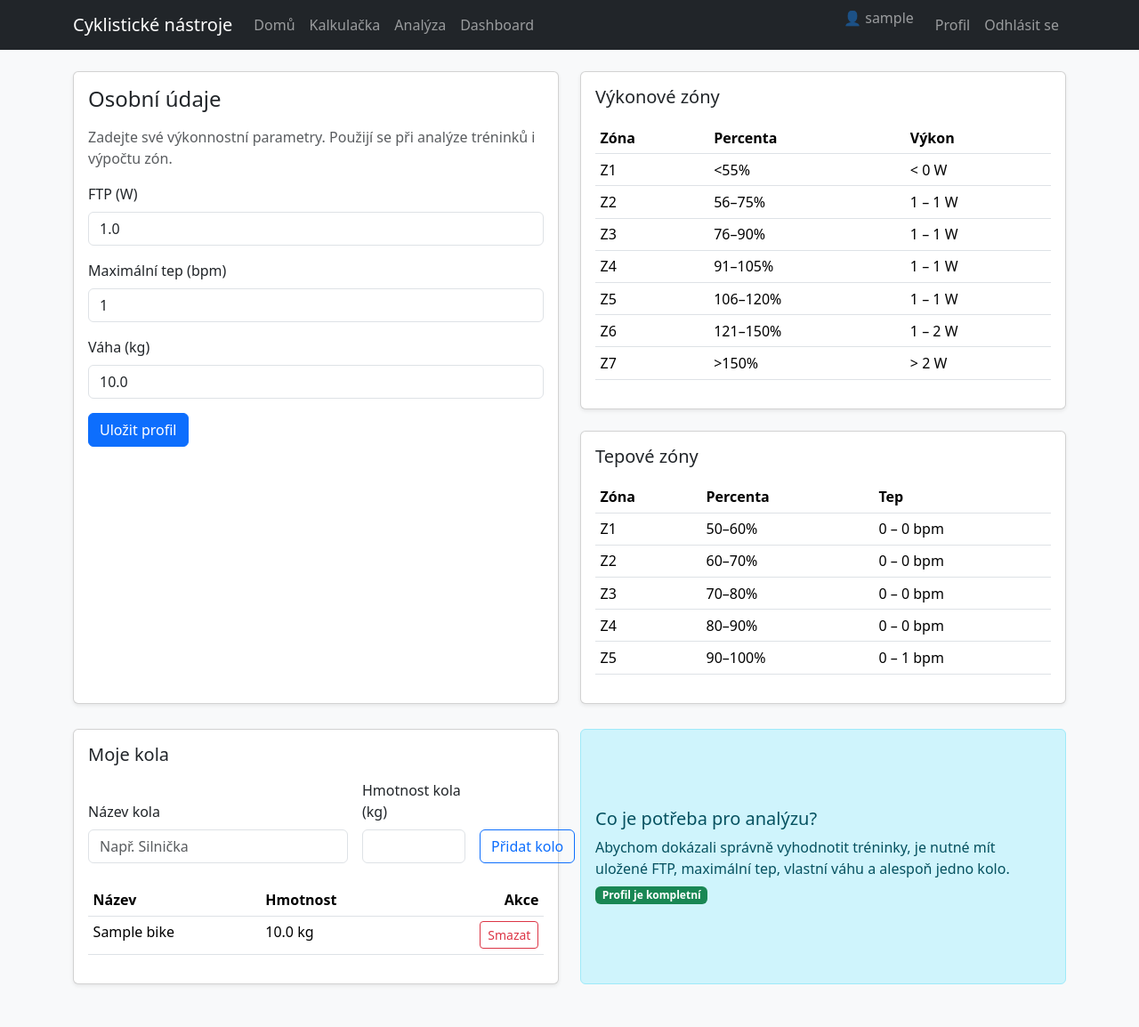
After one commit to tomas21acs/cycling, a Flask app: page /profile in a window 1280 px wide. The commit adds this page. Shown: the whole page at 89% size. Run offline with Flask 3, Linux system fonts and the light colour scheme; a user stored in the database is signed in; tables that the repository leaves empty hold one stand-in row (values such as "Sample post").

Commit message:
Add user profile management with bike support

```diff
--- a/app.py
+++ b/app.py
@@ -29,8 +29,8 @@ import bcrypt
 from werkzeug.utils import secure_filename
 from sqlalchemy.exc import IntegrityError
 
-from forms import LoginForm, RegisterForm
-from models import Training, User, db
+from forms import BikeForm, LoginForm, ProfileForm, RegisterForm
+from models import Bike, Training, User, db
 
 try:
     from fitparse import FitFile
@@ -197,6 +197,69 @@ class ActivityAnalysisData:
     power_values: List[Optional[float]]
     speed_values: List[Optional[float]]
     elev_values: List[Optional[float]]
+
+
+def is_profile_complete(user: User) -> bool:
+    """Return whether the user filled mandatory physiology data and has a bike."""
+
+    if user.ftp is None or user.ftp <= 0:
+        return False
+    if user.max_hr is None or user.max_hr <= 0:
+        return False
+    if user.weight is None or user.weight <= 0:
+        return False
+    return bool(user.bikes)
+
+
+def build_power_zones(ftp: Optional[float]) -> List[Dict[str, str]]:
+    """Compute 7 classic power zones from FTP."""
+
+    if not ftp or ftp <= 0:
+        return []
+
+    zones = [
+        ("Z1", "<55%", (0.0, ftp * 0.55), "<"),
+        ("Z2", "56–75%", (ftp * 0.56, ftp * 0.75), None),
+        ("Z3", "76–90%", (ftp * 0.76, ftp * 0.90), None),
+        ("Z4", "91–105%", (ftp * 0.91, ftp * 1.05), None),
+        ("Z5", "106–120%", (ftp * 1.06, ftp * 1.20), None),
+        ("Z6", "121–150%", (ftp * 1.21, ftp * 1.50), None),
+        ("Z7", ">150%", (ftp * 1.50, None), ">"),
+    ]
+
+    formatted: List[Dict[str, str]] = []
+    for label, percent, (low, high), modifier in zones:
+        if modifier == "<":
+            watt = f"< {low:.0f} W"
+        elif modifier == ">":
+            assert low is not None
+            watt = f"> {low:.0f} W"
+        else:
+            assert low is not None and high is not None
+            watt = f"{low:.0f} – {high:.0f} W"
+        formatted.append({"zone": label, "percent": percent, "watt": watt})
+    return formatted
+
+
+def build_heart_rate_zones(max_hr: Optional[int]) -> List[Dict[str, str]]:
+    """Return 5 heart rate zones from maximal heart rate."""
+
+    if not max_hr or max_hr <= 0:
+        return []
+
+    ranges = [
+        ("Z1", "50–60%", 0.50, 0.60),
+        ("Z2", "60–70%", 0.60, 0.70),
+        ("Z3", "70–80%", 0.70, 0.80),
+        ("Z4", "80–90%", 0.80, 0.90),
+        ("Z5", "90–100%", 0.90, 1.00),
+    ]
+    zones: List[Dict[str, str]] = []
+    for label, percent, start, end in ranges:
+        lower = math.floor(max_hr * start)
+        upper = math.floor(max_hr * end)
+        zones.append({"zone": label, "percent": percent, "bpm": f"{lower} – {upper} bpm"})
+    return zones
 
 
 @dataclass
@@ -1128,7 +1191,7 @@ def register() -> str:
         else:
             login_user(user)
             flash("Registrace proběhla úspěšně.", "success")
-            return redirect(url_for("hero"))
+            return redirect(url_for("profile"))
 
     return render_template("register.html", form=form)
 
@@ -1148,7 +1211,9 @@ def login() -> str:
             login_user(user)
             flash("Přihlášení proběhlo úspěšně.", "success")
             next_url = request.args.get("next")
-            return redirect(next_url or url_for("hero"))
+            if not next_url:
+                next_url = url_for("profile" if not is_profile_complete(user) else "hero")
+            return redirect(next_url)
         flash("Neplatné přihlašovací údaje.", "danger")
 
     return render_template("login.html", form=form)
@@ -1160,6 +1225,74 @@ def logout() -> Response:
     logout_user()
     flash("Byli jste odhlášeni.", "info")
     return redirect(url_for("hero"))
+
+
+@app.route("/profile", methods=["GET", "POST"])
+@login_required
+def profile() -> str:
+    """Allow athletes to record physiology data and manage bikes."""
+
+    profile_form = ProfileForm(obj=current_user)
+    bike_form = BikeForm()
+
+    if profile_form.validate_on_submit():
+        current_user.ftp = float(profile_form.ftp.data)
+        current_user.max_hr = int(profile_form.max_hr.data)
+        current_user.weight = float(profile_form.weight.data)
+        db.session.commit()
+        flash("Profil byl uložen.", "success")
+        return redirect(url_for("profile"))
+
+    power_zones = build_power_zones(current_user.ftp)
+    hr_zones = build_heart_rate_zones(current_user.max_hr)
+
+    return render_template(
+        "profile.html",
+        profile_form=profile_form,
+        bike_form=bike_form,
+        power_zones=power_zones,
+        hr_zones=hr_zones,
+        bikes=current_user.bikes,
+        profile_complete=is_profile_complete(current_user),
+    )
+
+
+@app.route("/bike/add", methods=["POST"])
+@login_required
+def bike_add() -> Response:
+    """Persist a new bike for the current user."""
+
+    form = BikeForm()
+    if form.validate_on_submit():
+        bike = Bike(user=current_user, name=form.name.data.strip(), weight=float(form.weight.data))
+        db.session.add(bike)
+        db.session.commit()
+        flash("Kolo bylo přidáno.", "success")
+    else:
+        for errors in form.errors.values():
+            for error in errors:
+                flash(error, "danger")
+    return redirect(url_for("profile"))
+
+
+@app.route("/bike/<int:bike_id>/delete", methods=["POST"])
+@login_required
+def bike_delete(bike_id: int) -> Response:
+    """Delete a bike when it is not used by existing trainings."""
+
+    bike = Bike.query.filter_by(id=bike_id, user_id=current_user.id).first()
+    if bike is None:
+        flash("Kolo nebylo nalezeno.", "warning")
+        return redirect(url_for("profile"))
+
+    if bike.trainings:
+        flash("Kolo je přiřazeno k uloženým tréninkům a nelze ho odstranit.", "warning")
+        return redirect(url_for("profile"))
+
+    db.session.delete(bike)
+    db.session.commit()
+    flash("Kolo bylo odstraněno.", "info")
+    return redirect(url_for("profile"))
 
 
 @app.route("/calculator", methods=["GET", "POST"])
@@ -1229,15 +1362,25 @@ def calculator() -> str:
 @app.route("/analysis", methods=["GET", "POST"])
 @login_required
 def analysis() -> str:
+    if not is_profile_complete(current_user):
+        flash("Nejprve si vyplňte profil a přidejte alespoň jedno kolo.", "warning")
+        return redirect(url_for("profile"))
+
     errors: List[str] = []
-    ftp_default = request.form.get("ftp", "")
+    ftp_default = request.form.get("ftp") or (f"{current_user.ftp:.0f}" if current_user.ftp else "")
     title_default = request.form.get("title", "")
+    selected_bike_id = request.form.get("bike_id", "")
+    bikes = list(current_user.bikes)
+    if not selected_bike_id and bikes:
+        selected_bike_id = str(bikes[0].id)
 
     if request.method == "POST":
         upload = request.files.get("workout")
         ftp_text = request.form.get("ftp", "")
         title = request.form.get("title", "").strip()
         ftp_value: Optional[float] = None
+        bike_id_raw = request.form.get("bike_id", "")
+        bike: Optional[Bike] = None
 
         try:
             ftp_value = float(ftp_text) if ftp_text else 250.0
@@ -1246,10 +1389,19 @@ def analysis() -> str:
         except ValueError:
             errors.append("FTP musí být kladné číslo.")
 
+        try:
+            bike_id = int(bike_id_raw)
+            bike = Bike.query.filter_by(id=bike_id, user_id=current_user.id).first()
+            if bike is None:
+                raise ValueError
+            selected_bike_id = str(bike.id)
+        except (ValueError, TypeError):
+            errors.append("Vyberte prosím kolo, na kterém jste jeli.")
+
         if not upload or upload.filename == "":
             errors.append("Musíte nahrát TCX nebo FIT soubor.")
 
-        if not errors and upload and ftp_value is not None:
+        if not errors and upload and ftp_value is not None and bike is not None:
             file_bytes = upload.read()
             if not file_bytes:
                 errors.append("Soubor je prázdný.")
@@ -1302,6 +1454,7 @@ def analysis() -> str:
                             calories=activity.stats.calories,
                             ftp_used=ftp_value,
                             file_path=str(storage_path),
+                            bike=bike,
                         )
                         db.session.add(training)
                         db.session.commit()
@@ -1320,6 +1473,8 @@ def analysis() -> str:
         errors=errors,
         ftp_value=ftp_default,
         title_value=title_default,
+        bikes=bikes,
+        selected_bike_id=selected_bike_id,
     )
 
 
--- a/forms.py
+++ b/forms.py
@@ -2,8 +2,15 @@
 from __future__ import annotations
 
 from flask_wtf import FlaskForm
-from wtforms import EmailField, PasswordField, StringField, SubmitField
-from wtforms.validators import DataRequired, Email, Length
+from wtforms import (
+    EmailField,
+    FloatField,
+    IntegerField,
+    PasswordField,
+    StringField,
+    SubmitField,
+)
+from wtforms.validators import DataRequired, Email, Length, NumberRange
 
 
 class LoginForm(FlaskForm):
@@ -21,3 +28,27 @@ class RegisterForm(FlaskForm):
     email = EmailField("E-mail", validators=[DataRequired(), Email(), Length(max=120)])
     password = PasswordField("Heslo", validators=[DataRequired(), Length(min=6)])
     submit = SubmitField("Registrovat se")
+
+
+class ProfileForm(FlaskForm):
+    """Collects athlete-specific physiology inputs."""
+
+    ftp = FloatField("FTP (W)", validators=[DataRequired(), NumberRange(min=50, message="FTP musí být kladné.")])
+    max_hr = IntegerField(
+        "Maximální tep (bpm)", validators=[DataRequired(), NumberRange(min=60, max=240, message="Zadejte reálnou hodnotu.")]
+    )
+    weight = FloatField(
+        "Váha (kg)",
+        validators=[DataRequired(), NumberRange(min=30, max=200, message="Váha musí být v rozumném rozmezí.")],
+    )
+    submit = SubmitField("Uložit profil")
+
+
+class BikeForm(FlaskForm):
+    """Form for adding a bicycle to the athlete profile."""
+
+    name = StringField("Název kola", validators=[DataRequired(), Length(max=120)])
+    weight = FloatField(
+        "Hmotnost kola (kg)", validators=[DataRequired(), NumberRange(min=2, max=25, message="Zadejte hmotnost v kilogramech.")]
+    )
+    submit = SubmitField("Přidat kolo")
--- a/templates/base.html
+++ b/templates/base.html
@@ -30,6 +30,7 @@
               <li class="nav-item">
                 <span class="navbar-text me-3">👤 {{ current_user.username }}</span>
               </li>
+              <li class="nav-item"><a class="nav-link" href="{{ url_for('profile') }}">Profil</a></li>
               <li class="nav-item"><a class="nav-link" href="{{ url_for('logout') }}">Odhlásit se</a></li>
             {% else %}
               <li class="nav-item"><a class="nav-link" href="{{ url_for('login') }}">Přihlásit se</a></li>
--- /dev/null
+++ b/templates/profile.html
@@ -0,0 +1,145 @@
+{% extends "base.html" %}
+
+{% block content %}
+  <div class="row g-4">
+    <div class="col-12 col-xl-6">
+      <div class="card shadow-sm h-100">
+        <div class="card-body">
+          <h1 class="h4 mb-3">Osobní údaje</h1>
+          <p class="text-muted">Zadejte své výkonnostní parametry. Použijí se při analýze tréninků i výpočtu zón.</p>
+          <form method="post">
+            {{ profile_form.hidden_tag() }}
+            <div class="mb-3">
+              {{ profile_form.ftp.label(class_="form-label") }}
+              {{ profile_form.ftp(class_="form-control", min="50", step="1") }}
+              {% for error in profile_form.ftp.errors %}
+                <div class="form-text text-danger">{{ error }}</div>
+              {% endfor %}
+            </div>
+            <div class="mb-3">
+              {{ profile_form.max_hr.label(class_="form-label") }}
+              {{ profile_form.max_hr(class_="form-control", min="60", max="240") }}
+              {% for error in profile_form.max_hr.errors %}
+                <div class="form-text text-danger">{{ error }}</div>
+              {% endfor %}
+            </div>
+            <div class="mb-3">
+              {{ profile_form.weight.label(class_="form-label") }}
+              {{ profile_form.weight(class_="form-control", min="30", step="0.1") }}
+              {% for error in profile_form.weight.errors %}
+                <div class="form-text text-danger">{{ error }}</div>
+              {% endfor %}
+            </div>
+            {{ profile_form.submit(class_="btn btn-primary") }}
+          </form>
+        </div>
+      </div>
+    </div>
+    <div class="col-12 col-xl-6">
+      <div class="card shadow-sm mb-4">
+        <div class="card-body">
+          <h2 class="h5 mb-3">Výkonové zóny</h2>
+          {% if power_zones %}
+            <div class="table-responsive">
+              <table class="table table-sm">
+                <thead>
+                  <tr><th>Zóna</th><th>Percenta</th><th>Výkon</th></tr>
+                </thead>
+                <tbody>
+                  {% for zone in power_zones %}
+                    <tr><td>{{ zone.zone }}</td><td>{{ zone.percent }}</td><td>{{ zone.watt }}</td></tr>
+                  {% endfor %}
+                </tbody>
+              </table>
+            </div>
+          {% else %}
+            <p class="text-muted mb-0">Vyplňte FTP a uložte profil, aby bylo možné zóny vypočítat.</p>
+          {% endif %}
+        </div>
+      </div>
+      <div class="card shadow-sm">
+        <div class="card-body">
+          <h2 class="h5 mb-3">Tepové zóny</h2>
+          {% if hr_zones %}
+            <div class="table-responsive">
+              <table class="table table-sm">
+                <thead>
+                  <tr><th>Zóna</th><th>Percenta</th><th>Tep</th></tr>
+                </thead>
+                <tbody>
+                  {% for zone in hr_zones %}
+                    <tr><td>{{ zone.zone }}</td><td>{{ zone.percent }}</td><td>{{ zone.bpm }}</td></tr>
+                  {% endfor %}
+                </tbody>
+              </table>
+            </div>
+          {% else %}
+            <p class="text-muted mb-0">Vyplňte maximální tep a uložte profil, aby bylo možné zóny vypočítat.</p>
+          {% endif %}
+        </div>
+      </div>
+    </div>
+  </div>
+
+  <div class="row g-4 mt-1">
+    <div class="col-12 col-xl-6">
+      <div class="card shadow-sm h-100">
+        <div class="card-body">
+          <h2 class="h5 mb-3">Moje kola</h2>
+          <form method="post" action="{{ url_for('bike_add') }}" class="row g-3 align-items-end">
+            <input type="hidden" name="csrf_token" value="{{ csrf_token() }}">
+            <div class="col-12 col-md-7">
+              {{ bike_form.name.label(class_="form-label") }}
+              {{ bike_form.name(class_="form-control", placeholder="Např. Silnička") }}
+            </div>
+            <div class="col-12 col-md-3">
+              {{ bike_form.weight.label(class_="form-label") }}
+              {{ bike_form.weight(class_="form-control", step="0.1", min="2") }}
+            </div>
+            <div class="col-12 col-md-2 d-grid">
+              {{ bike_form.submit(class_="btn btn-outline-primary") }}
+            </div>
+          </form>
+          {% if bikes %}
+            <div class="table-responsive mt-4">
+              <table class="table table-sm">
+                <thead>
+                  <tr><th>Název</th><th>Hmotnost</th><th class="text-end">Akce</th></tr>
+                </thead>
+                <tbody>
+                  {% for bike in bikes %}
+                    <tr>
+                      <td>{{ bike.name }}</td>
+                      <td>{{ '%.1f'|format(bike.weight) }} kg</td>
+                      <td class="text-end">
+                        <form method="post" action="{{ url_for('bike_delete', bike_id=bike.id) }}" class="d-inline">
+                          <input type="hidden" name="csrf_token" value="{{ csrf_token() }}">
+                          <button type="submit" class="btn btn-sm btn-outline-danger" onclick="return confirm('Opravdu odstranit toto kolo?');">Smazat</button>
+                        </form>
+                      </td>
+                    </tr>
+                  {% endfor %}
+                </tbody>
+              </table>
+            </div>
+          {% else %}
+            <p class="text-muted mt-4 mb-0">Zatím nemáte přidané žádné kolo.</p>
+          {% endif %}
+        </div>
+      </div>
+    </div>
+    <div class="col-12 col-xl-6">
+      <div class="alert alert-info h-100 d-flex align-items-center" role="alert">
+        <div>
+          <h2 class="h5">Co je potřeba pro analýzu?</h2>
+          <p class="mb-1">Abychom dokázali správně vyhodnotit tréninky, je nutné mít uložené FTP, maximální tep, vlastní váhu a alespoň jedno kolo.</p>
+          {% if profile_complete %}
+            <p class="mb-0"><span class="badge bg-success">Profil je kompletní</span></p>
+          {% else %}
+            <p class="mb-0"><span class="badge bg-warning text-dark">Profil není kompletní</span> – doplňte chybějící údaje a přidejte kolo.</p>
+          {% endif %}
+        </div>
+      </div>
+    </div>
+  </div>
+{% endblock %}
--- a/templates/training_detail.html
+++ b/templates/training_detail.html
@@ -36,6 +36,9 @@
             <table class="table table-sm mb-0">
               <tbody>
                 <tr><th>Celkový čas</th><td>{{ analysis.summary.total_time }}</td></tr>
+                {% if training.bike %}
+                  <tr><th>Použité kolo</th><td>{{ training.bike.name }} ({{ '%.1f'|format(training.bike.weight) }} kg)</td></tr>
+                {% endif %}
                 <tr><th>Vzdálenost</th><td>{{ analysis.summary.distance_km }} km</td></tr>
                 <tr><th>Převýšení ↑</th><td>{{ analysis.summary.elevation_gain }}{% if analysis.summary.elevation_gain != '—' %} m{% endif %}</td></tr>
                 <tr><th>Převýšení ↓</th><td>{{ analysis.summary.elevation_loss }}{% if analysis.summary.elevation_loss != '—' %} m{% endif %}</td></tr>
```
Also changed, not shown: models.py (+24 -0 lines), templates/analysis.html (+11 -2 lines), README.md.
